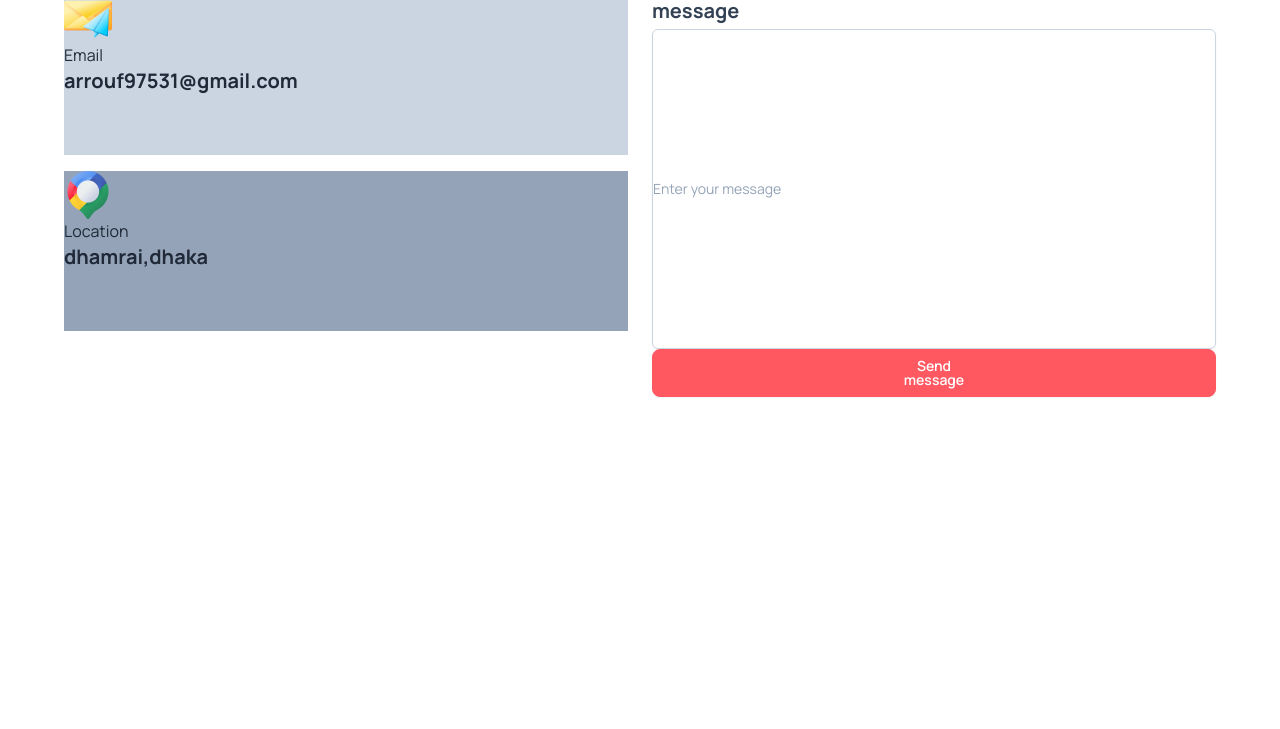
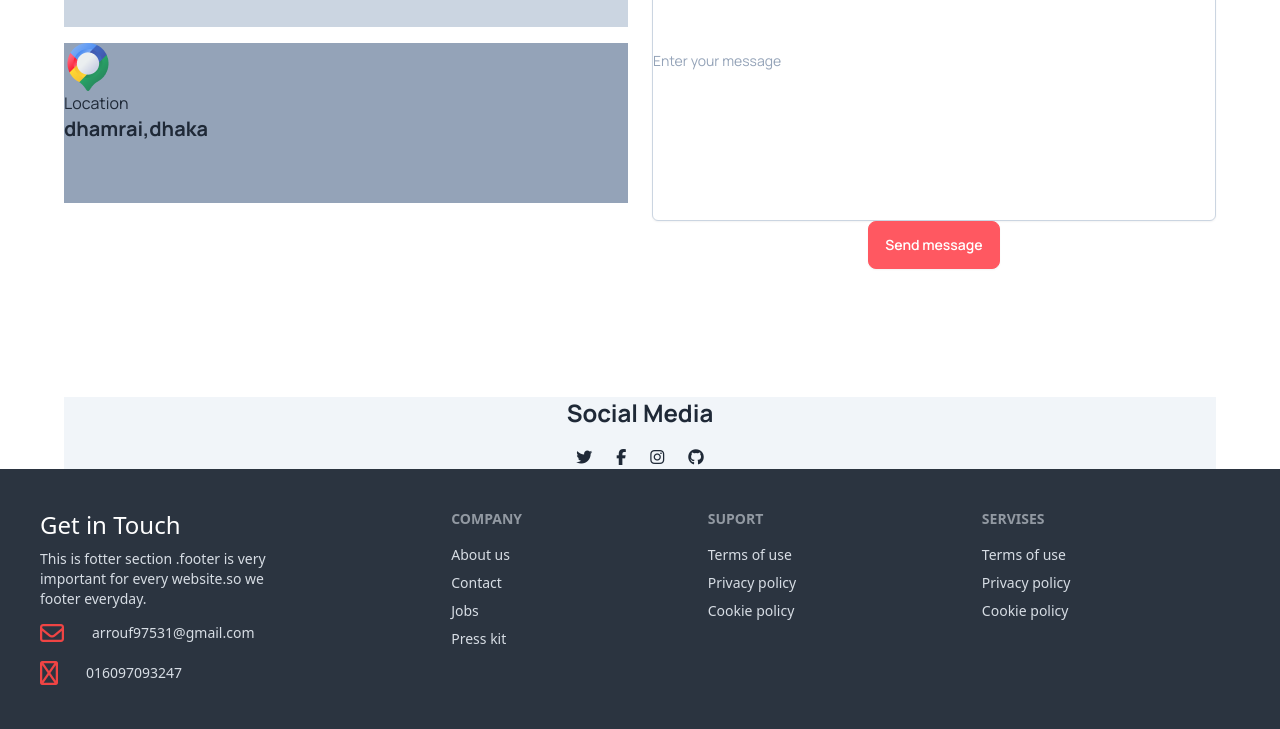
Before and after one commit to arrouf123/assignment-3, a plain HTML site: page index.html in a window 1280 px wide. Shown: the part 4783-5512 px from the top of the page. Before the commit the page ends 5308 px from the top, so only its background shows below. Drawn offline with nearby package versions, Linux system fonts and the light colour scheme.

Commit message:
eight commit

```diff
--- a/index.html
+++ b/index.html
@@ -36,8 +36,8 @@
   <script src="https://kit.fontawesome.com/09dd3f56ff.js" crossorigin="anonymous"></script>
 
 </head>
-<body class="font-manrope mx-10 px-6 space-y-32">
-    <header class="space-y-9">
+<body class="">
+    <header class="space-y-9 font-manrope mx-10 px-6 space-y-32">
         <nav>
             <div class="navbar bg-base-100">
                 <div class="navbar-start">
@@ -110,7 +110,7 @@
 
     </header>
 
-    <main class="space-y-32">
+    <main class="space-y-32 font-manrope mx-10 px-6 space-y-32">
       <!-- persentahe Professional Hoykes club section -->
       <section class="space-y-20">
         <div class="space-y-7">
@@ -605,10 +605,26 @@
 
             <!-- 4th -->
             <div class="text-center ">
-              <button class="btn btn-error text-white px-60">Send message</button>
+              <button class="btn btn-error text-white ">Send message</button>
             </div>
 
           </div>
+        </div>
+
+      </section>
+
+      <!-- social section -->
+
+      <section class="space y-10 bg-slate-100 ">
+        <div class="text-center  space-y-4 ">
+          <h1 class="text-2xl font-bold">Social Media </h1>
+          <ul class="flex justify-center gap-6">
+            <li><i class="fa-brands fa-twitter"></i></li>
+            <li><i class="fa-brands fa-facebook-f"></i></li>
+            <li><i class="fa-brands fa-instagram"></i></li>
+            <li><i class="fa-brands fa-github"></i></li>
+          </ul>
+
         </div>
 
       </section>
@@ -630,9 +646,46 @@
 
     </main>
 
-    <footer>
 
+    <footer class="sapce-y-10">
+      <footer class="footer p-10 bg-neutral text-neutral-content   ">
+        <nav>
+          <header class=" text-2xl text-white">Get in Touch</header>
+         <p>This is fotter section .footer is very <br> important for every website.so we <br>footer everyday. </p>
+         <div class="flex gap-7 items-center">
+          <h1 class="text-red-500 text-2xl"><i class="fa-regular fa-envelope"></i></h1>
+          <h1>arrouf97531@gmail.com</h1>
+
+         </div>
+         <div class="flex gap-7 items-center">
+          <h1 class="text-red-500 text-2xl"><i class="fa-regular fa-phone"></i></h1>
+          <h1>016097093247</h1>
+
+         </div>
+        </nav>
+        <nav>
+          <header class="footer-title">Company</header>
+          <a class="link link-hover">About us</a>
+          <a class="link link-hover">Contact</a>
+          <a class="link link-hover">Jobs</a>
+          <a class="link link-hover">Press kit</a>
+        </nav>
+        <nav>
+          <header class="footer-title">Suport</header>
+          <a class="link link-hover">Terms of use</a>
+          <a class="link link-hover">Privacy policy</a>
+          <a class="link link-hover">Cookie policy</a>
+        </nav>
+        <nav>
+          <header class="footer-title">Servises</header>
+          <a class="link link-hover">Terms of use</a>
+          <a class="link link-hover">Privacy policy</a>
+          <a class="link link-hover">Cookie policy</a>
+        </nav>
+     </footer>
     </footer>
+
+
 
 </body>
 </html>
```
